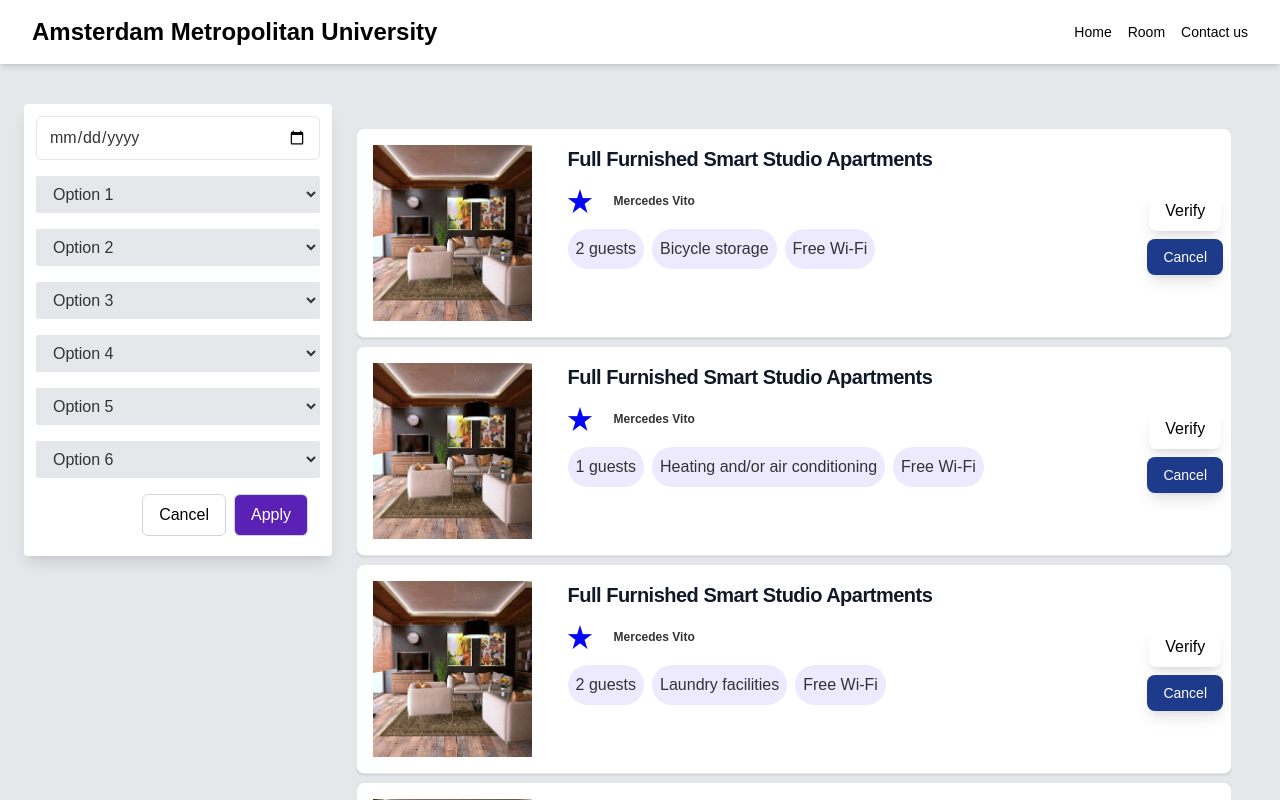
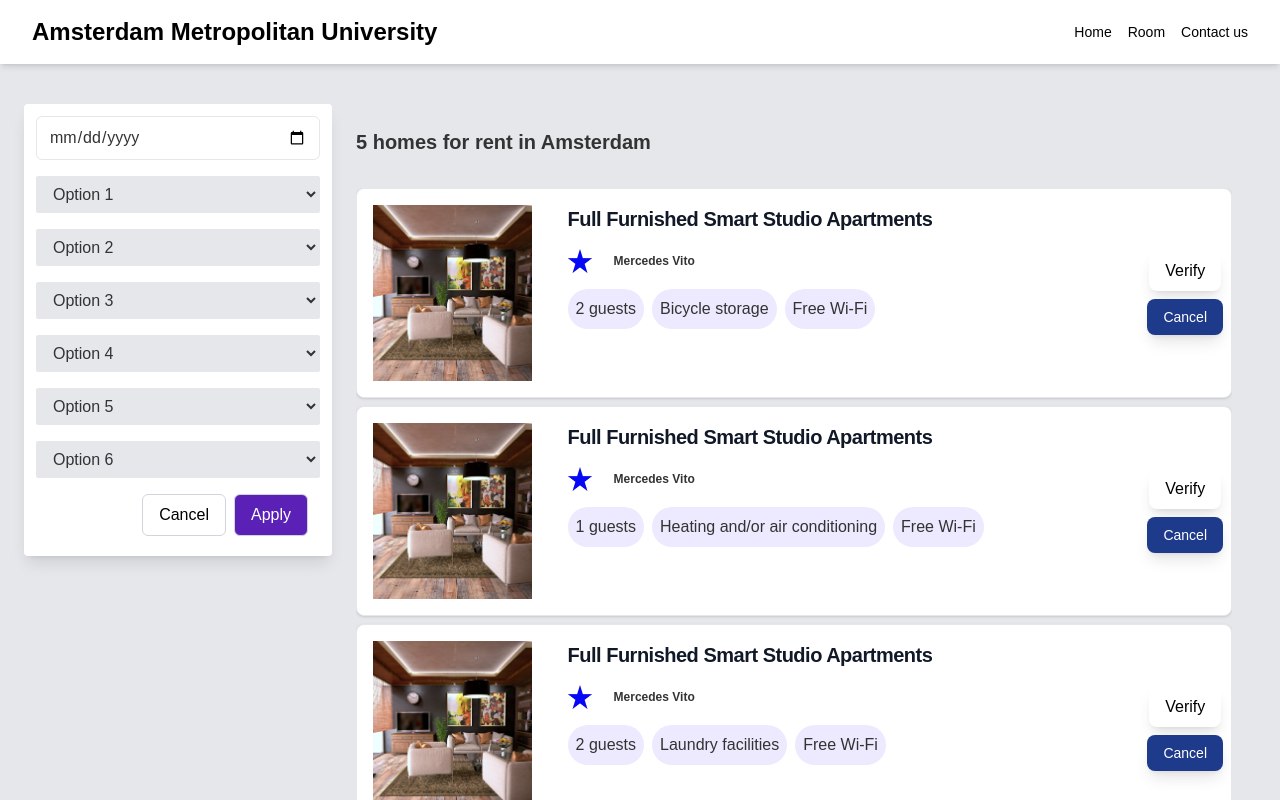
Before and after one commit to gomeddo/Room-and-Facilities-bookings, a React (Create React App) app: page / in a window 1280 px wide. Shown: the top 800 px of the page. Built offline with nearby package versions, Linux system fonts and the light colour scheme.

Commit message:
Displaying the number of places for rent in Amst

```diff
--- a/src/components/Rooms.js
+++ b/src/components/Rooms.js
@@ -84,10 +84,13 @@ function Rooms() {
     };
     return (
         <>
-            {/* <!-- Left portion taking 1/4 of the page --> */}
+            {/* <DashboardFilters /> */}
 
             {/* Right portion taking 3/4 of the page */}
             <div className="w-3/4 p-6">
+                <div className="text-xl font-semibold mb-8">
+                    {cardsData.length} homes for rent in Amsterdam
+                </div>
                 <InfiniteScroll
                     dataLength={displayedCards}
                     next={loadMoreCards}
```
